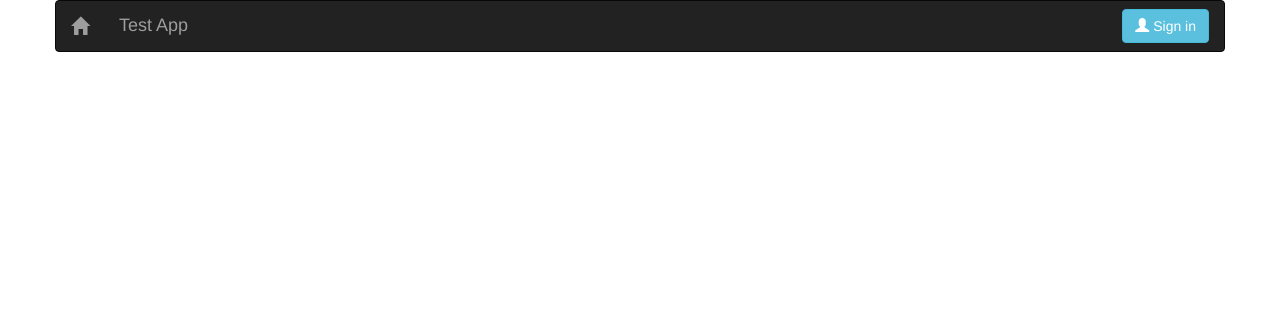
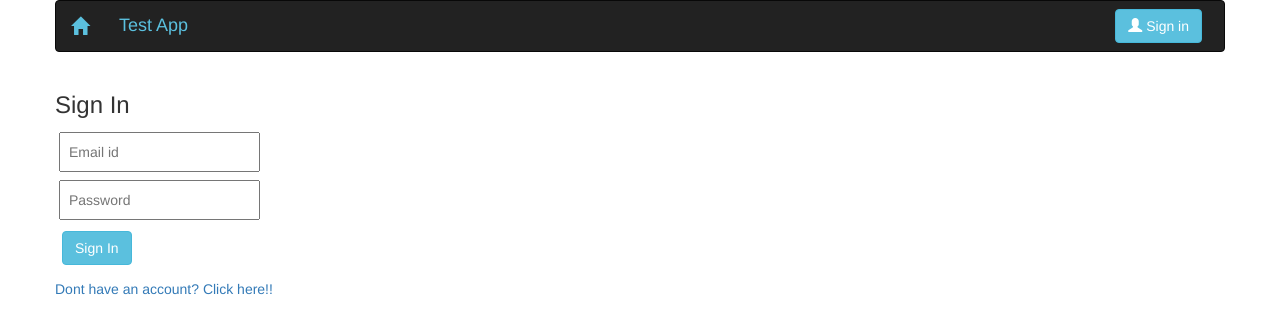
Before and after one commit to Ezi0aaudit0re/Dashboard, a CodeIgniter app: template ci_clean_version-master/application/views/signin.php in a window 1280 px wide. Shown: the top 334 px of the page. Run offline with CodeIgniter, Linux system fonts and the light colour scheme; the template is opened without the code that fills it, so the values that code supplies are empty.

Commit message:
signin page created completely

```diff
--- a/ci_clean_version-master/application/views/index.php
+++ b/ci_clean_version-master/application/views/index.php
@@ -10,7 +10,7 @@
 			<nav class="navbar navbar-inverse">
 				<div class="container-fluid">
 					<div class="navbar-header ">
-						<a class="navbar-brand" href"/main/index">
+						<a class="navbar-brand" href="/main/index">
 							<strong class="glyphicon glyphicon-home" id='color'></strong>
 						</a>
 					</div>
--- a/ci_clean_version-master/application/views/signin.php
+++ b/ci_clean_version-master/application/views/signin.php
@@ -1,24 +1,36 @@
 <html>
 <head>
 	<link href="https://maxcdn.bootstrapcdn.com/bootstrap/3.3.5/css/bootstrap.min.css" rel="stylesheet" integrity="sha256-MfvZlkHCEqatNoGiOXveE8FIwMzZg4W85qfrfIFBfYc= sha512-dTfge/zgoMYpP7QbHy4gWMEGsbsdZeCXz7irItjcC3sPUFtf0kuFbDz/ixG7ArTxmDjLXDmezHubeNikyKGVyQ==" crossorigin="anonymous">
+	<link rel="stylesheet" type="text/css" href="/assets/signin.css">
 	<title></title>
 </head>
 <body>
 	<div class="container">
-			<div class="row">
+		<div class="row">
 			<nav class="navbar navbar-inverse">
 				<div class="container-fluid">
 					<div class="navbar-header ">
-						<a class="navbar-brand" href"/main/index">
+						<a class="navbar-brand" href="/main/index">
 							<strong class="glyphicon glyphicon-home" id='color'></strong>
 						</a>
 					</div>
 					<h4 class="navbar-text" id='color'>Test App</h4>
-					<h4 class="navbar-text" id='color'></h4>
 					<a href='/main/signin'><button type="button" class="btn btn-info navbar-btn pull-right"><strong class="glyphicon glyphicon-user"></strong> Sign in</button></a>
 				</div>
 			</nav>
 		</div>
+		<div class="row">
+			<h3>Sign In</h3>
+			<form method='post' action='#'>
+				<input type='text' name='email' placeholder='Email id'><br>
+				<input type='password' name='password' placeholder='Password'>
+				<input type='hidden' name='hidden' value='signin'><br>
+				<button type='submit' class="btn btn-info">Sign In</button>
+			</form>
+		</div>
+		<div class="row">
+			<a href="#">Dont have an account? Click here!!</a>
+		</div>
 	</div>
 </body>
 </html>
--- /dev/null
+++ b/ci_clean_version-master/assets/signin.css
@@ -0,0 +1,11 @@
+#color{
+	color: #5bc0de;
+}
+input{
+	padding: 8px;
+	margin: 4px;
+}
+
+button{
+	margin: 7px;
+}
```
